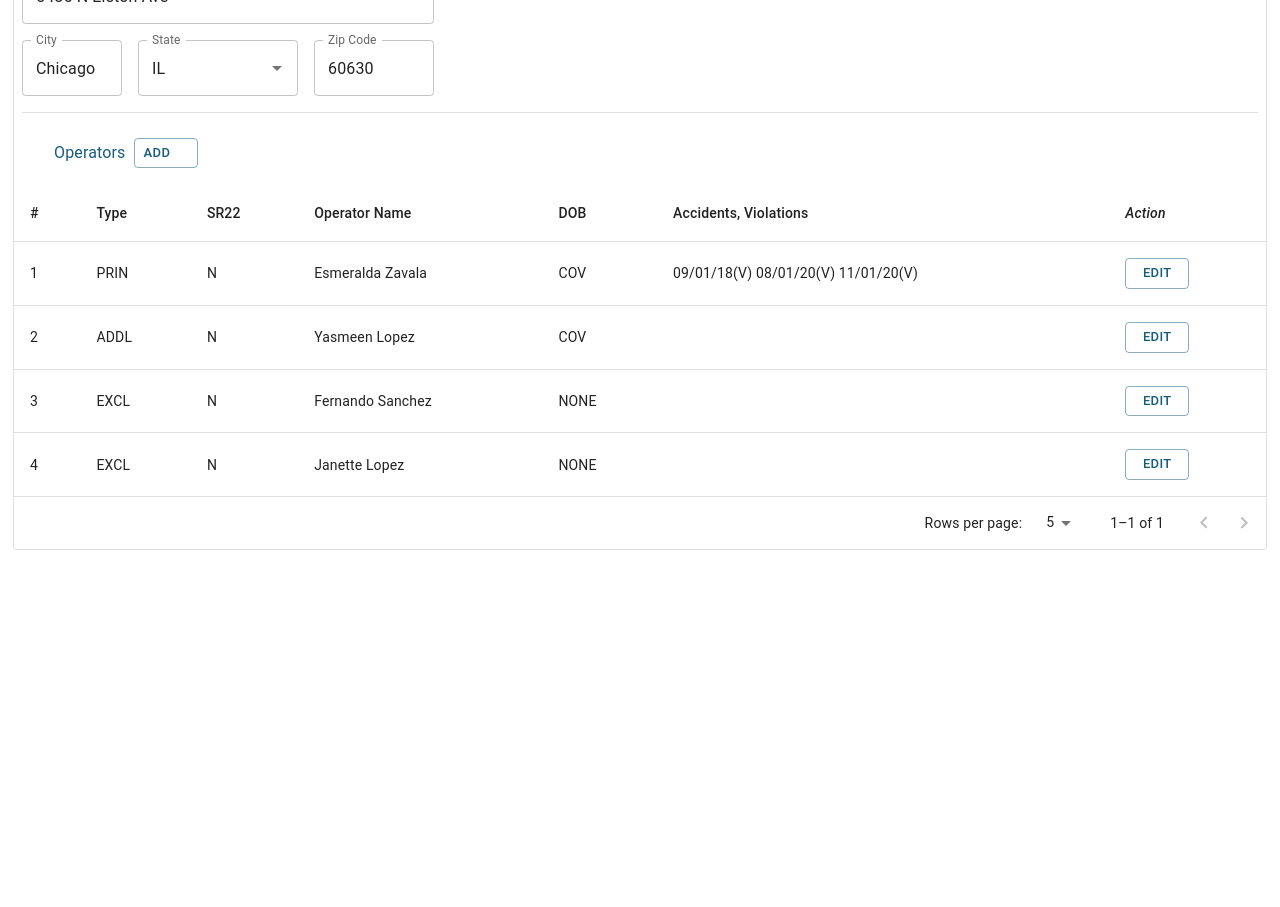
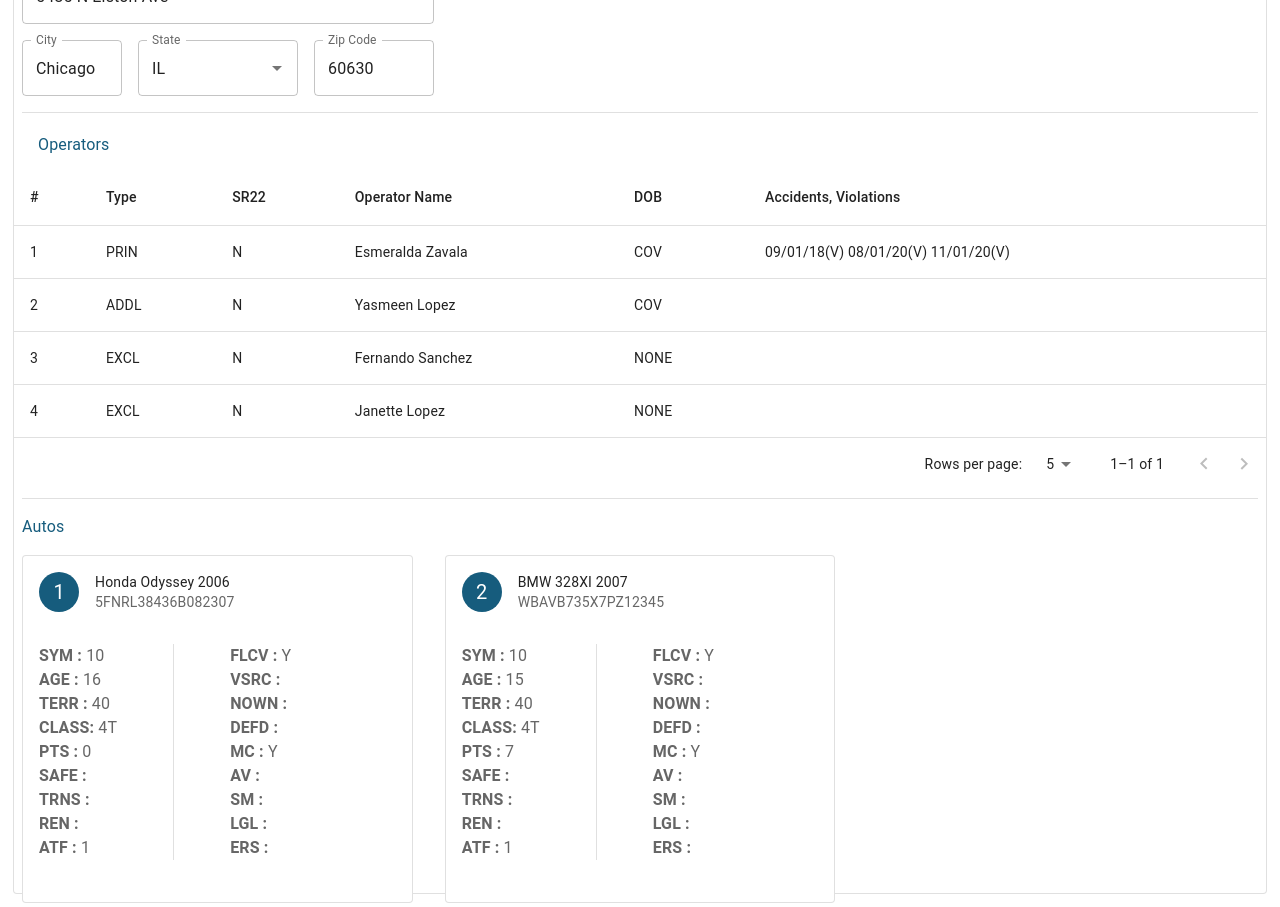
Before and after one commit to boydrljr2/mgav2client, a React (Create React App) app: page /policies/view in a window 1280 px wide. Shown: the part 840-1747 px from the top of the page. Before the commit the page ends 1403 px from the top, so only its background shows below. Built offline with nearby package versions, Linux system fonts and the light colour scheme.

Commit message:
PolicyView Autos Section

```diff
--- /dev/null
+++ b/src/Components/Policy/AutoCardView.tsx
@@ -0,0 +1,62 @@
+import { Avatar, Button, Card, CardContent, CardHeader, CardActions, Grid, List, ListSubheader, Typography, Stack, Divider } from '@mui/material'
+
+import { policies } from './policies';
+import { PolicyValues, AutoValues } from './PolicyValues';
+
+
+export default function PolicyCardGrid( props: {autos: AutoValues[]}) {
+    return (
+        <Grid container spacing={2}>
+            {props.autos.map((auto) => (
+                <Grid item key={auto.unit} xs={12} sm={6} md={4}>
+                    <Card
+                        sx={{ height: '100%', display: 'flex', flexDirection: 'column', margin: 1 }}
+                        variant="outlined"
+                    >
+                        <CardHeader
+                            sx={{ fontSize : '2.0 rem'}}
+                            title={auto.autoMake + ' ' + auto.autoModel + ' ' + auto.autoYear}
+                            subheader={auto.autoVIN}
+                            avatar={
+                               <Avatar
+                                      sx={{ bgcolor: 'primary.main' }}
+                               > {auto.unit}
+                               </Avatar>
+                            }
+                        />
+                        <CardContent sx={{ flexGrow: 1 }}>
+                            <Stack
+                                direction={{ xs: 'column', sm: 'row'}}
+                                spacing = {{md: 7, sm: 3, xs: 1}}
+                                divider={<Divider orientation="vertical" flexItem />}
+                            >
+                                <Stack>
+                                    <Typography color='text.secondary' ><b>SYM  : </b>  {auto.autoSYM} </Typography>
+                                    <Typography color='text.secondary' ><b>AGE  : </b>  {auto.autoAGE} </Typography>
+                                    <Typography color='text.secondary' ><b>TERR : </b>  {auto.autoTERR} </Typography>
+                                    <Typography color='text.secondary' ><b>CLASS: </b>  {auto.autoCLASS} </Typography>
+                                    <Typography color='text.secondary' ><b>PTS  : </b>  {auto.autoPTS} </Typography>
+                                    <Typography color='text.secondary' ><b>SAFE : </b>  {auto.autoSAFE} </Typography>
+                                    <Typography color='text.secondary' ><b>TRNS : </b>  {auto.autoTRNS} </Typography>
+                                    <Typography color='text.secondary' ><b>REN  : </b>  {auto.autoREN} </Typography>
+                                    <Typography color='text.secondary' ><b>ATF  : </b>  {auto.autoATF} </Typography>
+                                </Stack>
+                                <Stack>
+                                    <Typography color='text.secondary' ><b>FLCV : </b>  {auto.autoFLCV} </Typography>
+                                    <Typography color='text.secondary' ><b>VSRC : </b>  {auto.autoVSRC} </Typography>
+                                    <Typography color='text.secondary' ><b>NOWN : </b>  {auto.autoNOWN} </Typography>
+                                    <Typography color='text.secondary' ><b>DEFD : </b>  {auto.autoDEFD} </Typography>
+                                    <Typography color='text.secondary' ><b>MC   : </b>  {auto.autoMC} </Typography>
+                                    <Typography color='text.secondary' ><b>AV   : </b>  {auto.autoAV} </Typography>
+                                    <Typography color='text.secondary' ><b>SM   : </b>  {auto.autoSM} </Typography>
+                                    <Typography color='text.secondary' ><b>LGL  : </b>  {auto.autoLGL} </Typography>
+                                    <Typography color='text.secondary' ><b>ERS  : </b>  {auto.autoERS} </Typography>
+                                </Stack>
+                            </Stack>
+                        </CardContent>
+                    </Card>
+                </Grid>
+            ))}
+        </Grid>
+    )
+}
--- a/src/Components/Policy/OperatorTable.tsx
+++ b/src/Components/Policy/OperatorTable.tsx
@@ -35,7 +35,6 @@ export default function OperatorTable( props: {operators: OperatorValues[]}) {
                             <TableCell>Operator Name</TableCell>
                             <TableCell>DOB</TableCell>
                             <TableCell>Accidents, Violations</TableCell>
-                            <TableCell sx={{fontStyle:"italic"}}>Action</TableCell>
                         </TableRow>
                     </TableHead>
                     <TableBody>
@@ -53,18 +52,20 @@ export default function OperatorTable( props: {operators: OperatorValues[]}) {
                                     </TableCell>
                                     <TableCell>{operator.operatorCoverageStatus}</TableCell>
                                     <TableCell>{operator.operatorAccidentsViolations}</TableCell>
+                                    {/* Edit Button per row
                                     <TableCell>
                                     <Button
                                         variant="outlined"
                                         color="primary"
                                         size="small"
                                         component={Link}
-                                        /* to={`/policies/${policy.id}`} */
+                                        /* to={`/policies/${policy.id}`}
                                         to={`/policies/view`}
                                     >
                                         Edit
                                     </Button>
-                                </TableCell>
+                                    </TableCell>
+                                    */}
                                 </TableRow>
                             ))}
                     </TableBody>
--- a/src/Components/Policy/PolicyView.tsx
+++ b/src/Components/Policy/PolicyView.tsx
@@ -15,6 +15,7 @@ import { policies } from './policies';
 import PageBar from '../../Scaffold/PageParts/PageBar';
 import MailingAddressView from '../MailingAddress/MailingAddressView';
 import OperatorTable from './OperatorTable';
+import AutoCardView from './AutoCardView';
 
 
 export const PolicyView = () => {
@@ -37,6 +38,8 @@ export const PolicyView = () => {
     return (
         <React.Fragment>
             <PageBar title="View Policy" pageButtons={pageButtons} />
+
+            {/* Policy Header */}
             <Paper variant="outlined">
                 <Typography
                     sx={{margin: 1, color: 'primary.main'}}
@@ -125,16 +128,18 @@ export const PolicyView = () => {
 
                 <Divider sx={{margin:1}}/>
 
+                {/* Operators Info */}
                 <FormGroup>
                     <Stack>
                         <Toolbar
                             variant='dense'
-                            sx={{margin: 1, color: 'primary.main'}}
+                            sx={{color: 'primary.main'}}
                         >
                             <Typography
-                                sx={{margin: 1, color: 'primary.main'}}
+                                sx={{color: 'primary.main'}}
                             >Operators
                             </Typography>
+                            {/*
                             <Box sx={{
                                     display: 'flex',
                                     justifyContent:'right'
@@ -157,9 +162,21 @@ export const PolicyView = () => {
                                 >Add
                                 </Button>
                             </Box>
+                            */}
                         </Toolbar>
                         <OperatorTable operators={policy.operators} />
                     </Stack>
+                </FormGroup>
+
+                <Divider sx={{margin:1}}/>
+
+                {/* Auto Units */}
+                <FormGroup>
+                    <Typography
+                        sx={{margin: 1, color: 'primary.main'}}
+                    >Autos
+                    </Typography>
+                    <AutoCardView autos={policy.autoUnits} />
                 </FormGroup>
 
             </Paper>
--- a/src/Components/Policy/policies.tsx
+++ b/src/Components/Policy/policies.tsx
@@ -1,3 +1,4 @@
+import { AutoGraphRounded } from '@mui/icons-material';
 import { PolicyValues } from './PolicyValues';
 
 export const policies : Array<PolicyValues> = [
@@ -116,12 +117,34 @@ export const policies : Array<PolicyValues> = [
         autoUnits        : [
             {
                 unit            : 1,
-                autoMake        : "Toyota",
-                autoModel       : "Camry",
-                autoYear        : 2019,
+                autoMake        : "Honda",
+                autoModel       : "Odyssey",
+                autoYear        : 2006,
                 autoVIN         : "5FNRL38436B082307",
-                autoSymbol      : "10"
-            }
+                autoSYM         : "10",
+                autoAGE         : 16,
+                autoTERR        : "40",
+                autoCLASS       : "4T",
+                autoPTS         : 0,
+                autoATF         : "1",
+                autoFLCV        : "Y",
+                autoMC         : "Y"
+            },
+            {
+                unit            : 2,
+                autoMake        : "BMW",
+                autoModel       : "328XI",
+                autoYear        : 2007,
+                autoVIN         : "WBAVB735X7PZ12345",
+                autoSYM         : "10",
+                autoAGE         : 15,
+                autoTERR        : "40",
+                autoCLASS       : "4T",
+                autoPTS         : 7,
+                autoATF         : "1",
+                autoFLCV        : "Y",
+                autoMC         : "Y"
+            },
         ]
     }
 ]
--- a/src/Scaffold/PageParts/PageBar.js
+++ b/src/Scaffold/PageParts/PageBar.js
@@ -13,11 +13,8 @@ import { Toolbar, Button, Box  } from '@mui/material';
 
 export default function PageBar(props) {
 
-    console.log('props.pageButtons: ', props.pageButtons[0])
     //use makeButtons as a switch to determine whether to render the pageButtons in the return statement or not.
     const makeButtons = (props.pageButtons[0].name !== undefined);
-    console.log('makeButtons: ', makeButtons);
-    console.log('props.pageButtons[0].name: ', props.pageButtons[0].name);
 
     return (
         <>
```
Also changed, not shown: src/Components/Policy/PolicyValues.tsx (+18 -1 lines).
